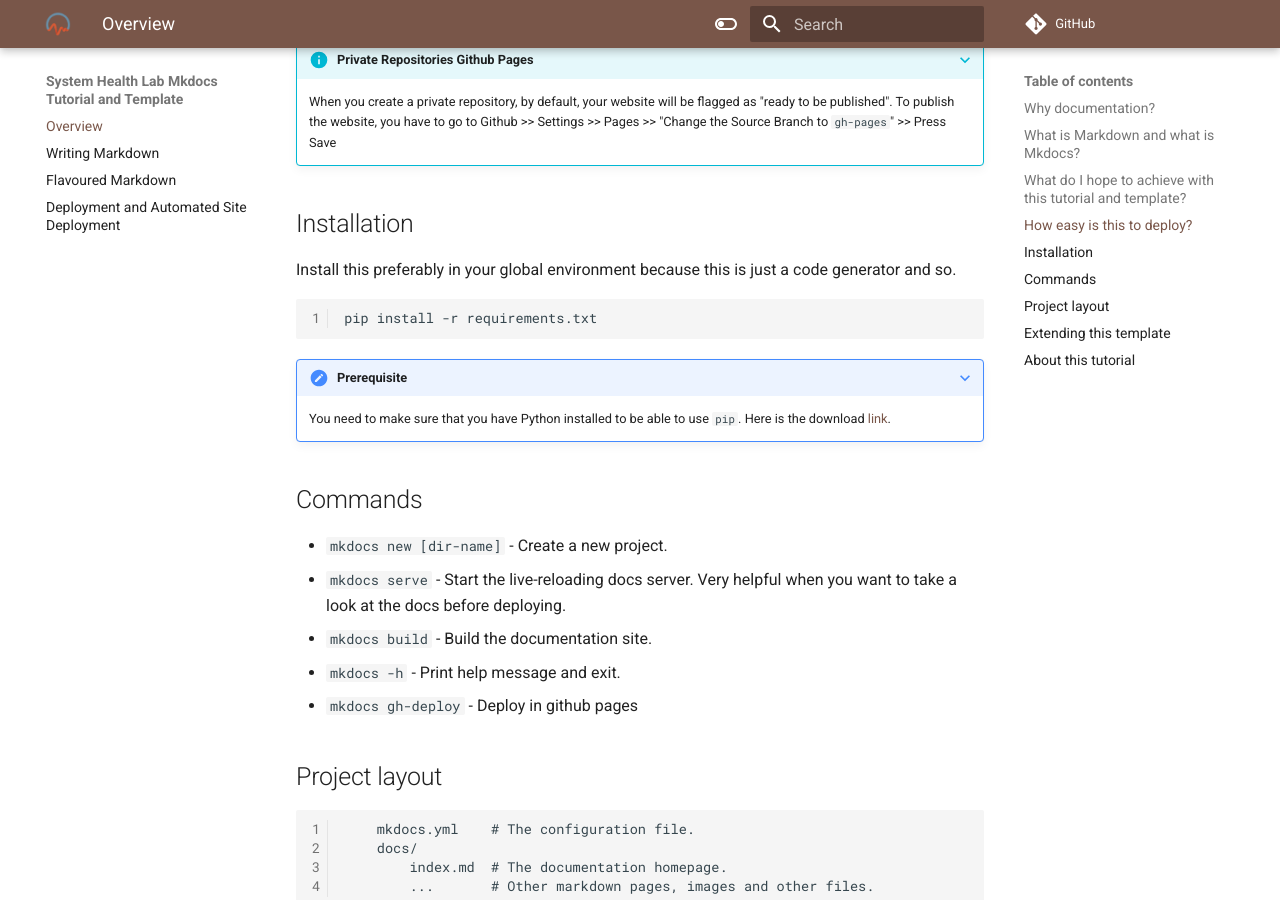
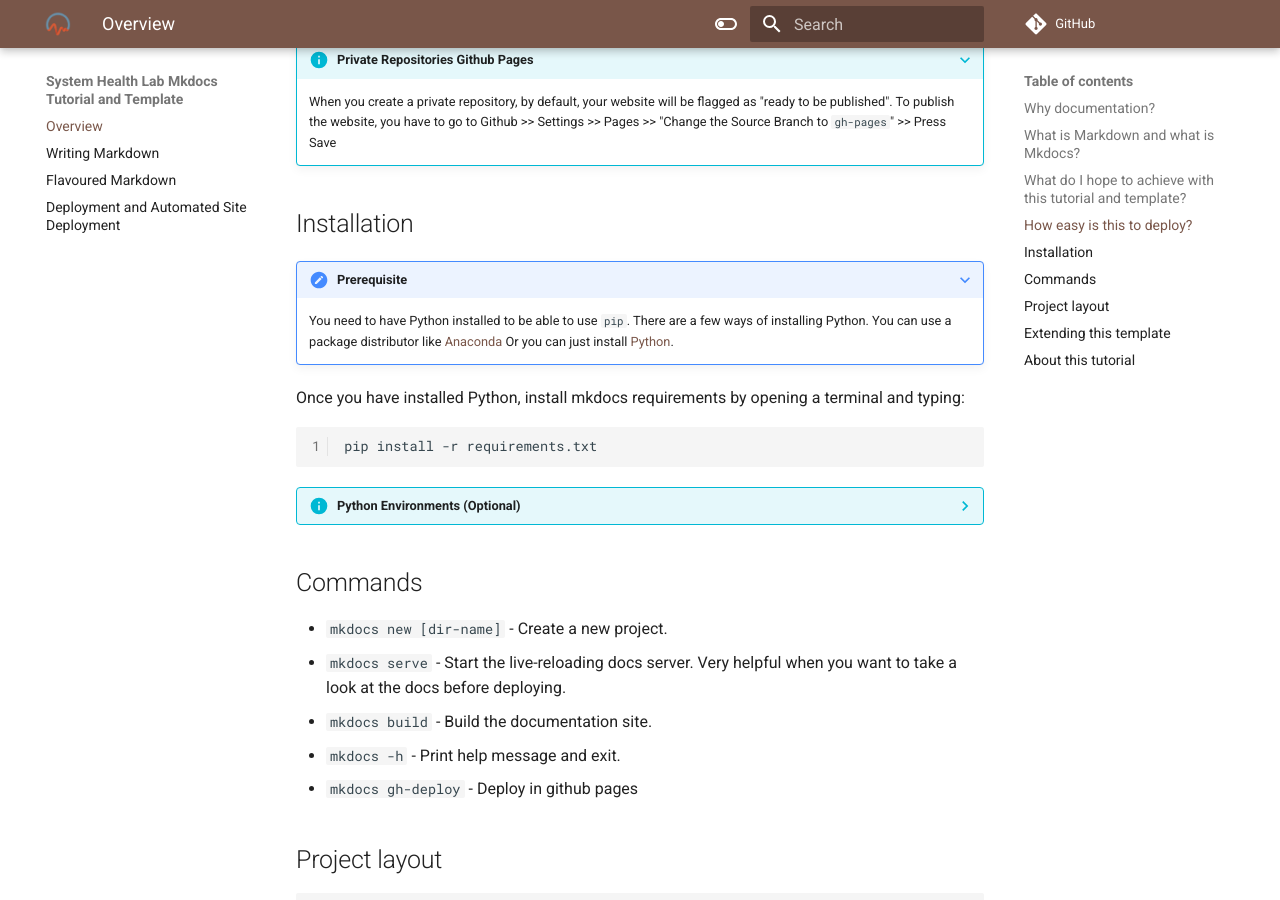
Before and after one commit to uwasystemhealth/shl-mkdocs-tutorial-and-template, an MkDocs documentation site: the page built from docs/index.md, in a window 1280 px wide and 900 px high, scrolled down 1751 px. Built offline with MkDocs 1.6.1 and Material for MkDocs 9.7.7, drawn with Linux system fonts in a browser that asks for light colours; comment, search, counter and statistics services are not loaded.

Commit message:
New python environment (#3)
* Explained option to install new environment

* review revision

Co-authored-by: Frinze Erin Lapuz <frinzekt@gmail.com>

````diff
--- a/docs/index.md
+++ b/docs/index.md
@@ -46,13 +46,32 @@
     When you create a private repository, by default, your website will be flagged as "ready to be published". To publish the website, you have to go to Github >> Settings >> Pages >> "Change the Source Branch to `gh-pages`" >> Press Save
 
 ## Installation
-Install this preferably in your global environment because this is just a code generator and so.
-```
+
+???+ note "Prerequisite"
+    You need to have Python installed to be able to use `pip`.
+    There are a few ways of installing Python.
+    You can use a package distributor like [Anaconda](https://www.anaconda.com/products/individual)
+    Or you can just install [Python](https://www.python.org/downloads/).
+
+
+Once you have installed Python, install mkdocs requirements by opening a terminal and typing:
+
+```bash
 pip install -r requirements.txt
 ```
+??? info "Python Environments (Optional)"
+    however, it is good practice to use different environments for different purposes, in which case, for Anaconda, you would open a terminal and type:
 
-???+ note "Prerequisite"
-    You need to make sure that you have Python installed to be able to use `pip`. Here is the download [link](https://www.python.org/downloads/).
+    ```bash
+    conda create -n mkdocstutorial python
+    conda activate mkdocstutorial
+    ```
+    then enter:
+
+    ```bash
+    pip install -r requirements.txt
+    ```
+
 ## Commands
 
 * `mkdocs new [dir-name]` - Create a new project.
````
Also changed, not shown: 1 other file.
